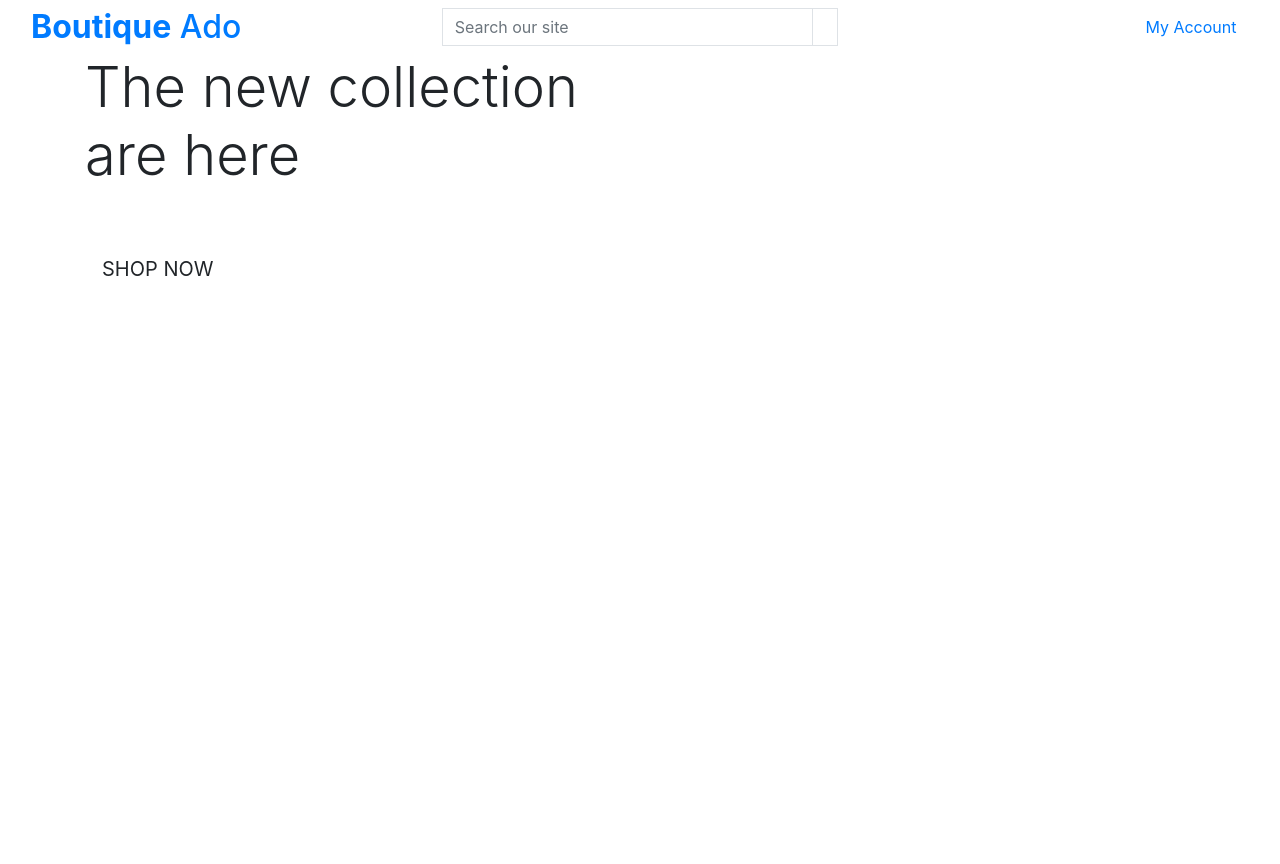
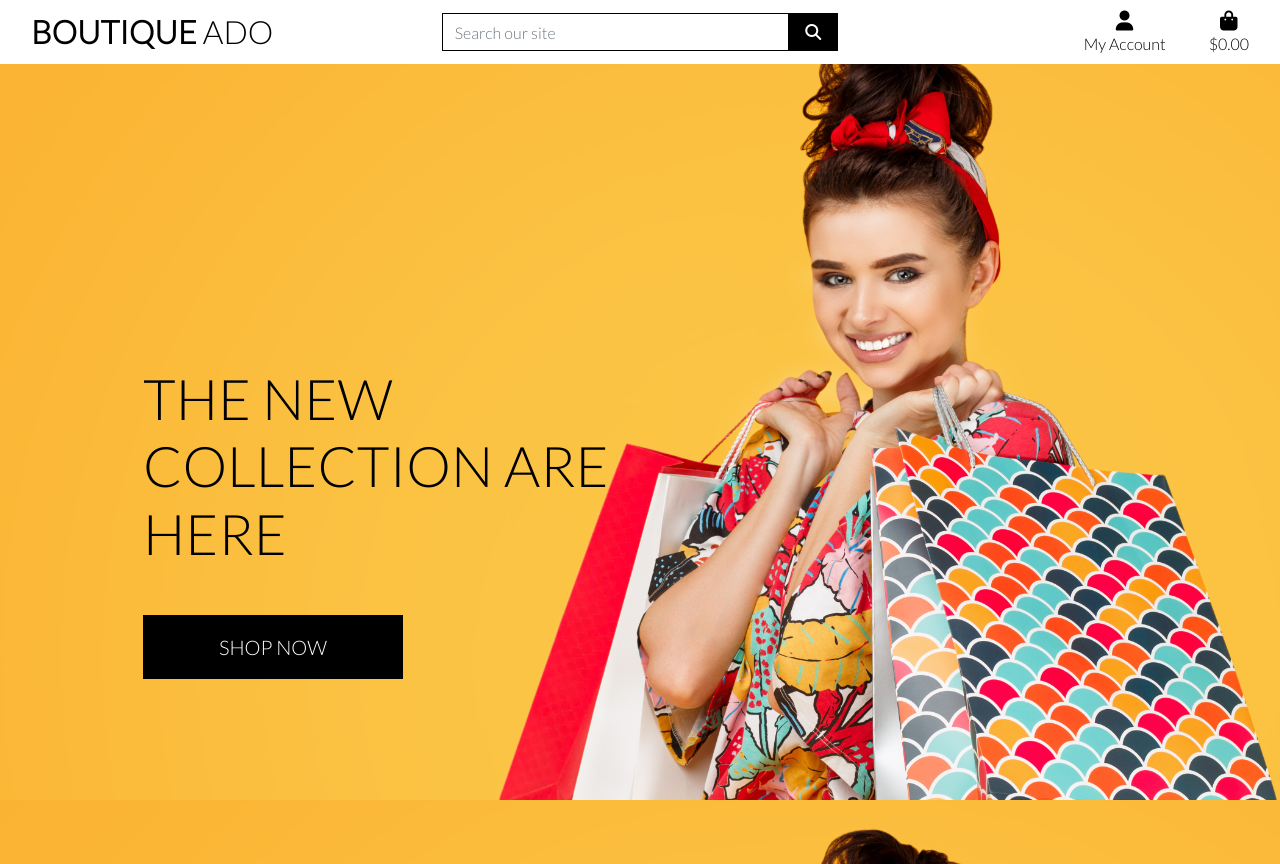
Before and after one commit to Gloria-21/boutique_ado_v1, a Django app: page / in a window 1280 px wide. Before the commit the page ends 276 px from the top, so only its background shows below. Run offline with Django 3.2, Linux system fonts and the light colour scheme; some libraries are stand-ins or nearby versions.

Commit message:
completed home page headers and css

```diff
--- a/boutique_ado/settings.py
+++ b/boutique_ado/settings.py
@@ -146,6 +146,10 @@ USE_TZ = True
 # https://docs.djangoproject.com/en/3.2/howto/static-files/
 
 STATIC_URL = '/static/'
+STATICFILES_DIRS = (os.path.join(BASE_DIR, 'static'),)
+
+MEDIA_URL = '/media/'
+MEDIA_ROOT = os.path.join(BASE_DIR, 'media')
 
 # Default primary key field type
 # https://docs.djangoproject.com/en/3.2/ref/settings/#default-auto-field
--- a/boutique_ado/urls.py
+++ b/boutique_ado/urls.py
@@ -15,9 +15,11 @@ Including another URLconf
 """
 from django.contrib import admin
 from django.urls import path, include
+from django.conf import settings
+from django.conf.urls.static import static
 
 urlpatterns = [
     path('admin/', admin.site.urls),
     path('accounts/', include('allauth.urls')),
     path('', include('home.urls')),
-]
+] + static(settings.MEDIA_URL, document_root=settings.MEDIA_ROOT)
--- /dev/null
+++ b/static/css/base.css
@@ -0,0 +1,81 @@
+html {
+    height: 100%;
+}
+
+body {
+    background: url('/media/homepage_background_cropped.jpg') no-repeat center center fixed;
+    background-size: cover;
+    height: calc(100vh - 164px);
+    color: #555;
+    font-family: 'Lato';
+}
+
+/* from Bulma */
+.icon {
+    align-items: center;
+    display: inline-flex;
+    justify-content: center;
+    height: 1.5rem;
+    width: 1.5rem;
+}
+
+.logo-font {
+    text-transform: uppercase;
+}
+
+.main-logo-link {
+    width: fit-content;
+}
+
+.shop-now-button {
+    background: black;
+    color: white;
+    min-width: 260px;
+}
+
+.btn-black {
+    background: black;
+    color: white;
+}
+
+.shop-now-button:hover,
+.shop-now-button:active,
+.shop-now-button:focus,
+.btn-black:hover,
+.btn-black:active,
+.btn-black:focus {
+    background: #222;
+    color: white;
+}
+
+.text-black {
+    color: #000 !important;
+}
+
+.border-black {
+    border: 1px solid black !important;
+}
+
+/* -------------------------------- Media Queries */
+
+/* Slightly larger container on xl screens */
+@media (min-width: 1200px) {
+  .container {
+    max-width: 80%;
+  }
+}
+
+/* fixed top navbar only on medium and up */
+@media (min-width: 992px) {
+    .fixed-top-desktop-only {
+        position: fixed;
+        top: 0;
+        right: 0;
+        left: 0;
+        z-index: 1030;
+    }
+
+    .header-container {
+        padding-top: 164px;
+    }
+}
--- a/templates/base.html
+++ b/templates/base.html
@@ -15,6 +15,9 @@
 
     {% block corecss %}
         <link rel="stylesheet" href="https://stackpath.bootstrapcdn.com/bootstrap/4.4.1/css/bootstrap.min.css" integrity="sha384-Vkoo8x4CGsO3+Hhxv8T/Q5PaXtkKtu6ug5TOeNV6gBiFeWPGFN9MuhOf23Q9Ifjh" crossorigin="anonymous">
+        <link rel="preconnect" href="https://fonts.googleapis.com"><link rel="preconnect" href="https://fonts.gstatic.com" crossorigin>
+        <link href="https://fonts.googleapis.com/css2?family=Lato:ital,wght@0,300;1,300&family=Roboto:ital,wght@0,300;1,100;1,300&display=swap" rel="stylesheet">
+        <link rel="stylesheet" href="{% static 'css/base.css' %}">
     {% endblock%}
 
     {% block extra_css %}
@@ -22,6 +25,7 @@
 
 
     {% block corejs %}
+        <script src="https://kit.fontawesome.com/a3a5717c56.js" crossorigin="anonymous"></script>
         <script src="https://code.jquery.com/jquery-3.4.1.slim.min.js" integrity="sha384-J6qa4849blE2+poT4WnyKhv5vZF5SrPo0iEjwBvKU7imGFAV0wwj1yYfoRSJoZ+n" crossorigin="anonymous"></script>
         <script src="https://cdn.jsdelivr.net/npm/popper.js@1.16.0/dist/umd/popper.min.js" integrity="sha384-Q6E9RHvbIyZFJoft+2mJbHaEWldlvI9IOYy5n3zV9zzTtmI3UksdQRVvoxMfooAo" crossorigin="anonymous"></script>
         <script src="https://cdn.jsdelivr.net/npm/bootstrap@4.4.1/dist/js/bootstrap.min.js" integrity="sha384-wfSDF2E50Y2D1uUdj0O3uMBJnjuUD4Ih7YwaYd1iqfktj0Uod8GCExl3Og8ifwB6" crossorigin="anonymous"></script>
@@ -34,7 +38,7 @@
   </head>
   <body>
       <header class="container-fluid fix-top">
-        <div class="row">
+        <div id="topnav" class="row bg-white pt-lf-2 d-none d-lg-flex">
           <div class="col-12 col-lg-4 my-auto py-1 py-lg-0 text-center text-lg-left">
             <a href="{% url 'home' %}" class="nav-link main-logo-link">
               <h2 class="logo-font text-black my-0"><strong>Boutique</strong> Ado</h2>
@@ -76,7 +80,20 @@
                       {% endif %}
                   </div>
               </li>
-              <li class="list-inline-item"></li>
+              <li class="list-inline-item">
+                  <a class="{% if grand_total %}text-info font-weight-bold{% else %}text-black{% endif %} nav-link" href="">
+                    <div class="text-center">
+                        <div><i class="fas fa-shopping-bag fa-lg"></i></div>
+                        <p class="my-0">
+                            {% if grand_total %}
+                                ${{ grand_total|floatformat:2 }}
+                            {% else %}
+                                $0.00
+                            {% endif %}
+                        </p>
+                    </div>
+                  </a>
+              </li>
             </ul>
           </div>
         </div>
```
Also changed, not shown: media/homepage_background_cropped.jpg (added), media/noimage.png (added). Lines whose indentation alone changed are shown as unchanged.
